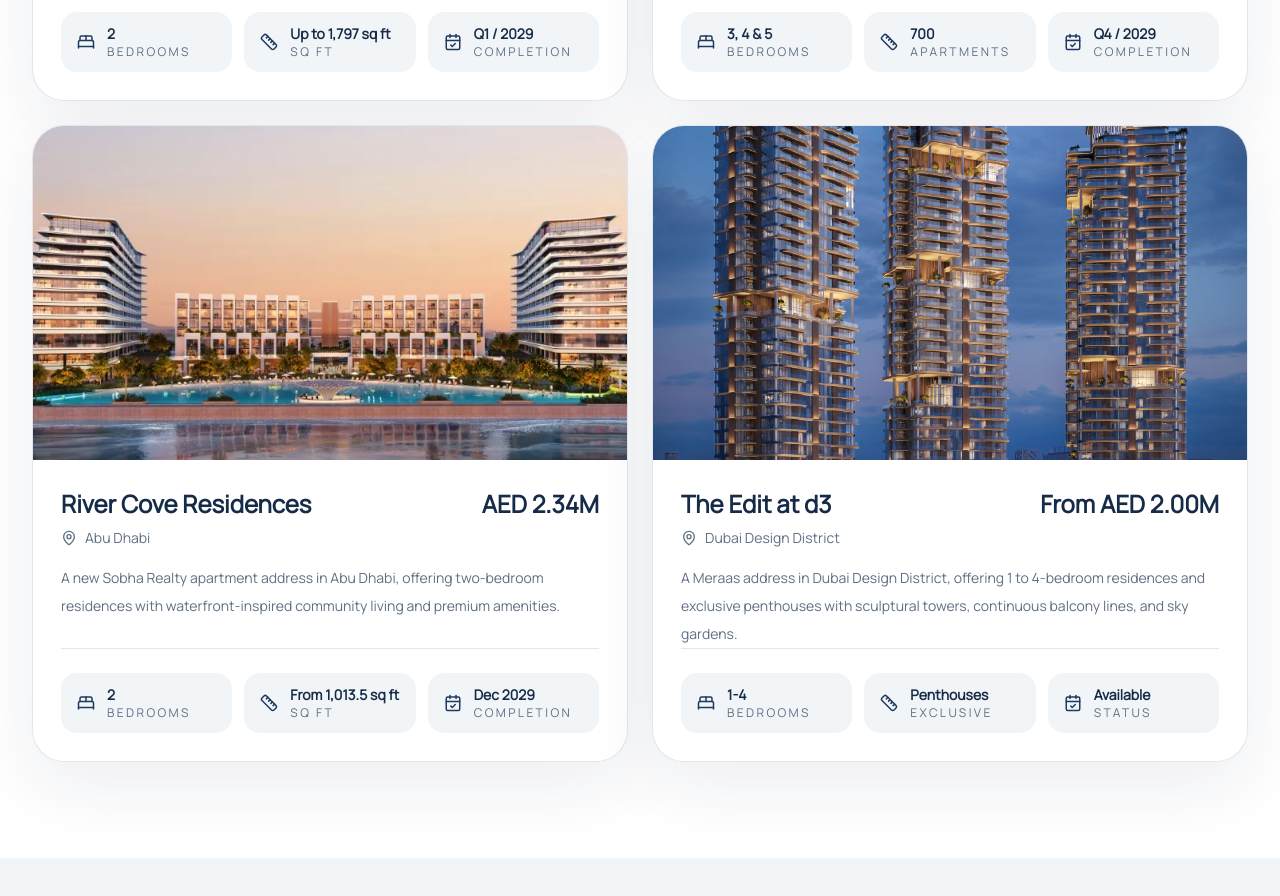
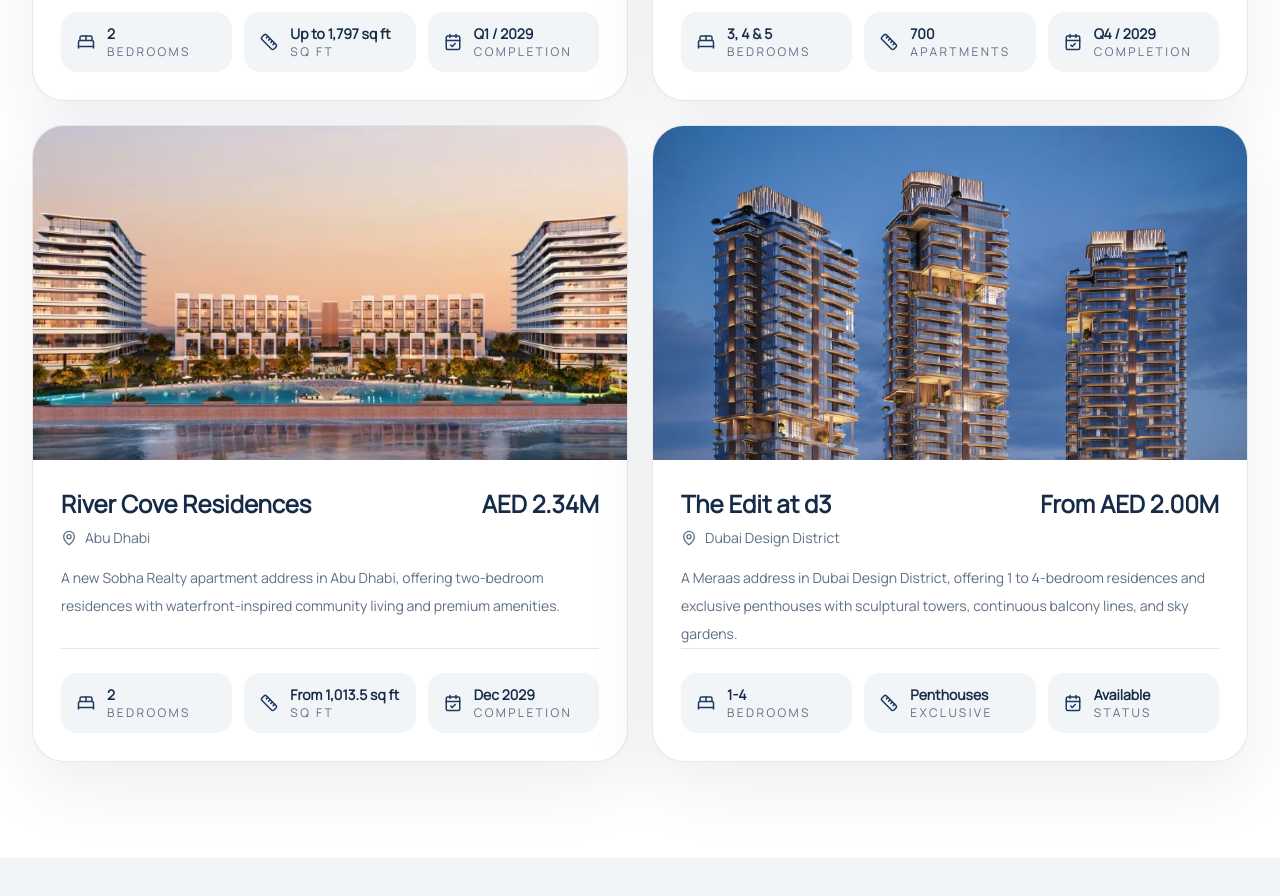
Before and after one commit to Zuvairiya7197/react-next-single-page, a Next.js app: page / in a window 1280 px wide. Shown: the part 4860-5756 px from the top of the page. Built offline with nearby package versions, Linux system fonts and the light colour scheme.

Commit message:
4th property changes

```diff
--- a/components/Projects.tsx
+++ b/components/Projects.tsx
@@ -46,6 +46,7 @@ export async function Projects() {
                     fill
                     sizes="(min-width: 1024px) 50vw, 100vw"
                     className="h-full w-full object-cover transition duration-500 hover:scale-[1.03]"
+                    style={{ objectPosition: property.imagePosition }}
                   />
                   {/* <div className="absolute left-5 top-5 inline-flex rounded-full bg-[rgba(21,43,71,0.84)] px-4 py-2 text-xs font-semibold uppercase tracking-[0.24em] text-white backdrop-blur">
                     {property.status}
--- a/lib/data.ts
+++ b/lib/data.ts
@@ -128,6 +128,7 @@ export type Property = {
   handoverLabel: string;
   status: string;
   image: string;
+  imagePosition?: string;
   imageAlt: string;
 };
 
@@ -199,6 +200,7 @@ const properties: Property[] = [
     handoverLabel: 'Status',
     status: 'Properties Available',
     image: '/images/projects/the-edit-at-d3.jpg',
+    imagePosition: 'center top',
     imageAlt: 'The Edit at d3 residential towers in Dubai Design District',
   },
 ];
```
